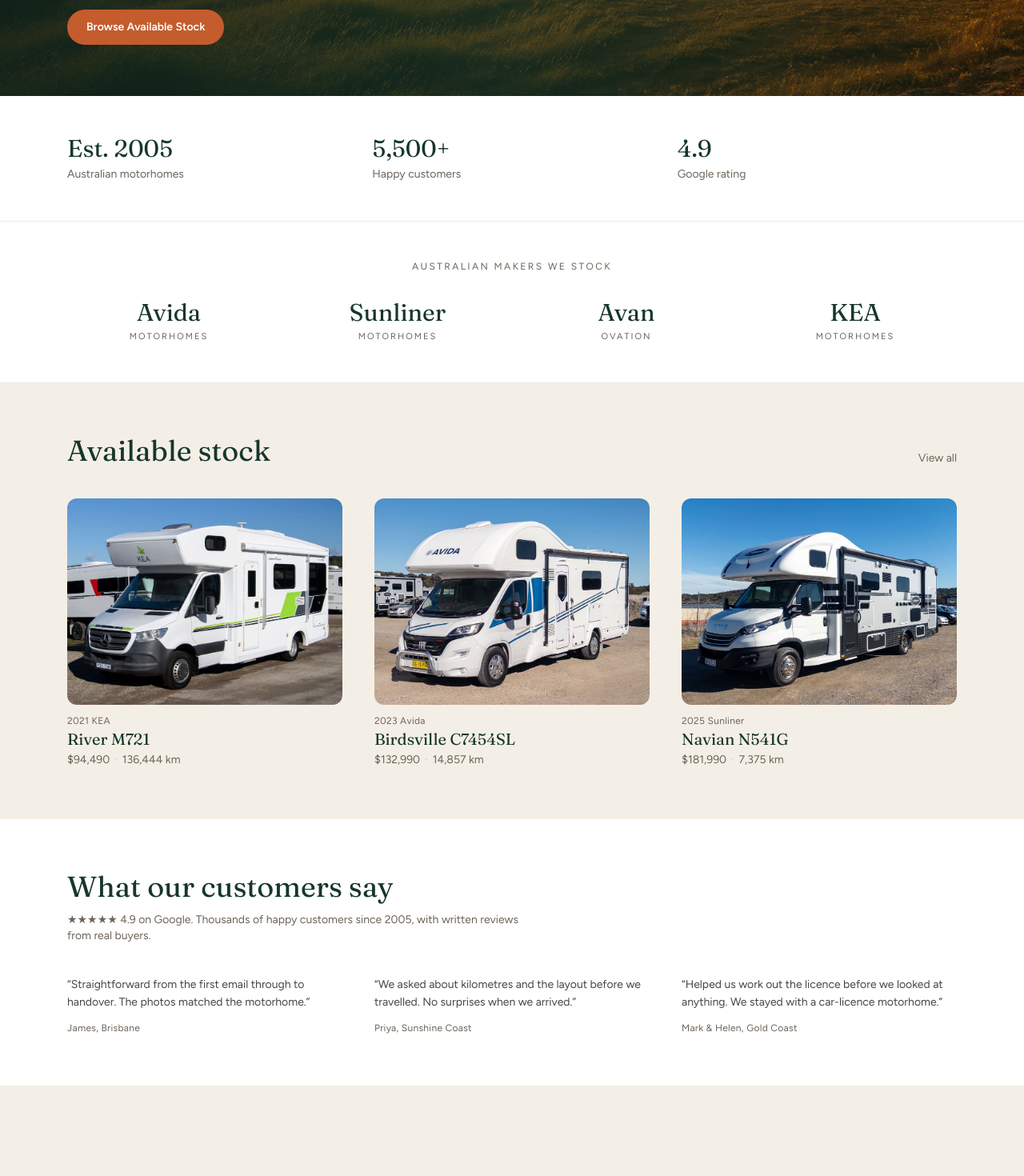
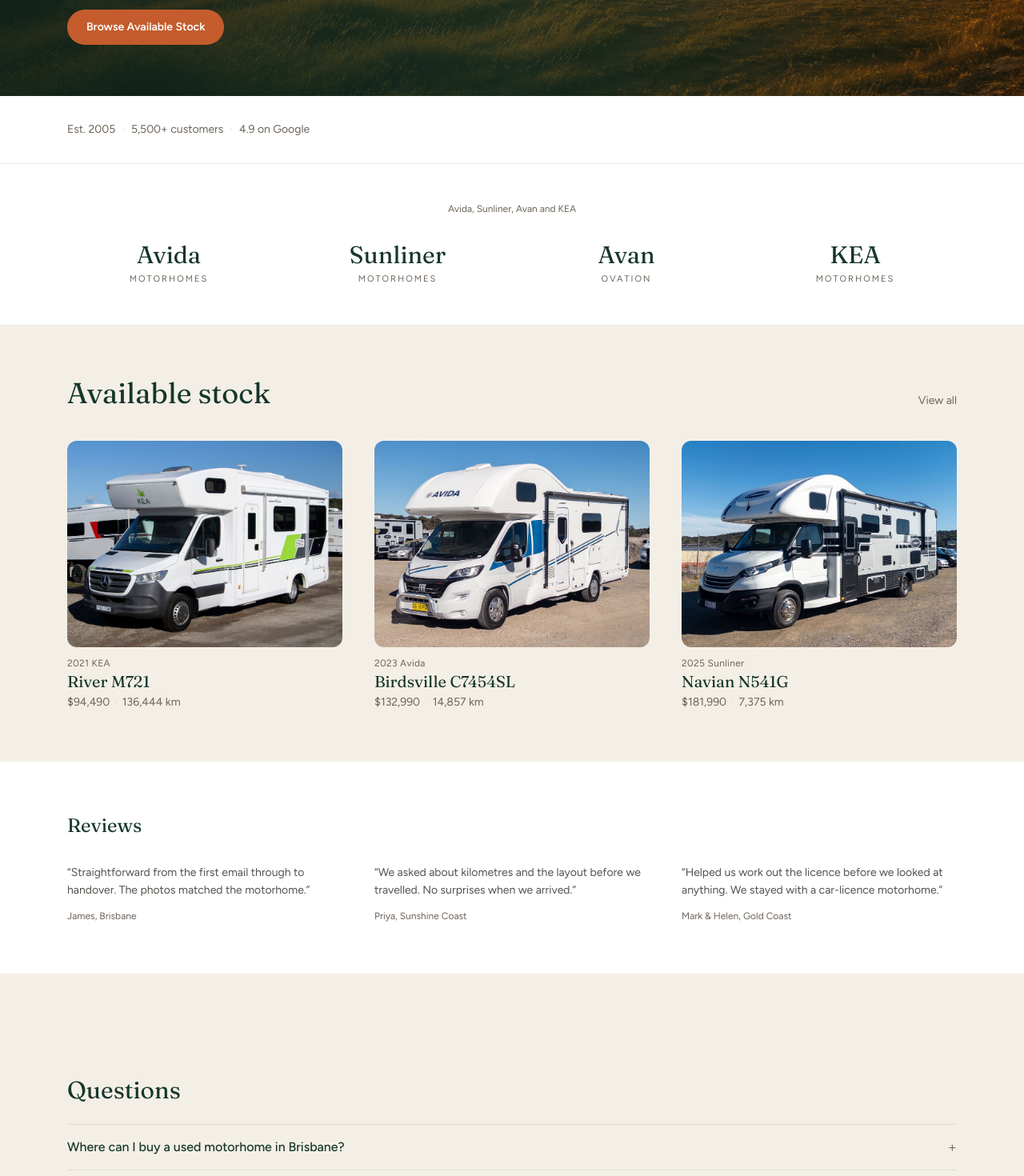
Before and after one commit to Moonhus/motorhome, a Next.js app: page / in a window 1280 px wide. Shown: the part 600-2070 px from the top of the page at 80% size. Built offline with nearby package versions, Linux system fonts and the light colour scheme.

Commit message:
Soften review copy so it is not repeated as a sales pitch
Drop the real-buyers line, keep a quiet stats row and short quotes on the home page, and let About stay a simple story.

```diff
--- a/src/app/about/page.tsx
+++ b/src/app/about/page.tsx
@@ -2,13 +2,12 @@ import type { Metadata } from "next";
 import Image from "next/image";
 import Link from "next/link";
 import { BrandStrip } from "@/components/BrandStrip";
-import { CustomerStories, TrustFacts } from "@/components/CustomerStories";
 import { withBasePath } from "@/lib/paths";
 import { site } from "@/lib/site";
 
 export const metadata: Metadata = {
   title: "About us",
-  description: `${site.name} has helped Australian travellers since ${site.established}. Used Avida, Sunliner, Avan and KEA motorhomes, with thousands of happy customers.`,
+  description: `${site.name} has been helping people into Avida, Sunliner, Avan and KEA motorhomes since ${site.established}.`,
 };
 
 export default function AboutPage() {
@@ -19,7 +18,7 @@ export default function AboutPage() {
           Est. {site.established}
         </p>
         <h1 className="display mt-3 max-w-3xl text-5xl text-forest">
-          Thousands of happy customers since {site.established}.
+          About Commercial Motorhomes
         </h1>
         <div className="mt-10 grid items-start gap-12 lg:grid-cols-2">
           <div className="relative aspect-[4/3] overflow-hidden rounded-xl">
@@ -54,9 +53,7 @@ export default function AboutPage() {
           </div>
         </div>
       </div>
-      <TrustFacts />
       <BrandStrip />
-      <CustomerStories />
     </>
   );
 }
--- a/src/components/BrandStrip.tsx
+++ b/src/components/BrandStrip.tsx
@@ -9,8 +9,8 @@ export function BrandStrip() {
   return (
     <section className="border-y border-forest/10 bg-white">
       <div className="mx-auto max-w-6xl px-5 py-12">
-        <p className="text-center text-xs tracking-[0.2em] text-muted uppercase">
-          Australian makers we stock
+        <p className="text-center text-xs text-muted">
+          Avida, Sunliner, Avan and KEA
         </p>
         <ul className="mt-8 grid grid-cols-2 gap-8 sm:grid-cols-4">
           {makers.map((maker) => (
--- a/src/components/CustomerStories.tsx
+++ b/src/components/CustomerStories.tsx
@@ -4,20 +4,13 @@ import { site } from "@/lib/site";
 export function TrustFacts() {
   return (
     <section className="bg-white">
-      <div className="mx-auto grid max-w-6xl gap-8 px-5 py-12 sm:grid-cols-3">
-        <div>
-          <p className="display text-3xl text-forest">Est. {site.established}</p>
-          <p className="mt-1 text-sm text-muted">Australian motorhomes</p>
-        </div>
-        <div>
-          <p className="display text-3xl text-forest">{customerReviews.sold}</p>
-          <p className="mt-1 text-sm text-muted">Happy customers</p>
-        </div>
-        <div>
-          <p className="display text-3xl text-forest">{customerReviews.rating}</p>
-          <p className="mt-1 text-sm text-muted">Google rating</p>
-        </div>
-      </div>
+      <p className="mx-auto max-w-6xl px-5 py-8 text-sm text-muted">
+        Est. {site.established}
+        <span className="mx-2 text-forest/15">·</span>
+        {customerReviews.sold} customers
+        <span className="mx-2 text-forest/15">·</span>
+        {customerReviews.rating} on {customerReviews.source}
+      </p>
     </section>
   );
 }
@@ -25,21 +18,14 @@ export function TrustFacts() {
 export function CustomerStories() {
   return (
     <section className="mx-auto max-w-6xl px-5 py-16">
-      <h2 className="display text-3xl text-forest sm:text-4xl">
-        What our customers say
-      </h2>
-      <p className="mt-3 max-w-xl text-sm text-muted">
-        ★★★★★ {customerReviews.rating} on {customerReviews.source}. Thousands of
-        happy customers since {site.established}, with written reviews from
-        real buyers.
-      </p>
-      <ul className="mt-10 grid gap-10 md:grid-cols-3">
+      <h2 className="display text-2xl text-forest">Reviews</h2>
+      <ul className="mt-8 grid gap-10 md:grid-cols-3">
         {customerReviews.quotes.map((review) => (
           <li key={review.name}>
-            <p className="text-sm leading-relaxed text-ink/80">
+            <p className="text-sm leading-relaxed text-ink/75">
               “{review.quote}”
             </p>
-            <p className="mt-3 text-xs tracking-wide text-muted">
+            <p className="mt-3 text-xs text-muted">
               {review.name}, {review.place}
             </p>
           </li>
--- a/src/components/ListingReviews.tsx
+++ b/src/components/ListingReviews.tsx
@@ -3,17 +3,9 @@ import { customerReviews } from "@/data/reviews";
 export function ListingReviews() {
   return (
     <section className="mt-16">
-      <h2 className="display text-2xl text-forest sm:text-3xl">
-        What our customers say
-      </h2>
-      <p className="mt-3 text-sm text-muted">
-        <span className="text-copper" aria-hidden="true">
-          ★★★★★
-        </span>{" "}
-        <span className="font-medium text-forest">{customerReviews.rating}</span>{" "}
-        on {customerReviews.source}
-        <span className="mx-2 text-forest/20">·</span>
-        {customerReviews.sold} motorhomes sold
+      <h2 className="display text-2xl text-forest">Reviews</h2>
+      <p className="mt-2 text-sm text-muted">
+        {customerReviews.rating} on {customerReviews.source}
       </p>
       <ul className="mt-8 grid gap-8 md:grid-cols-3">
         {customerReviews.quotes.map((review) => (
```
